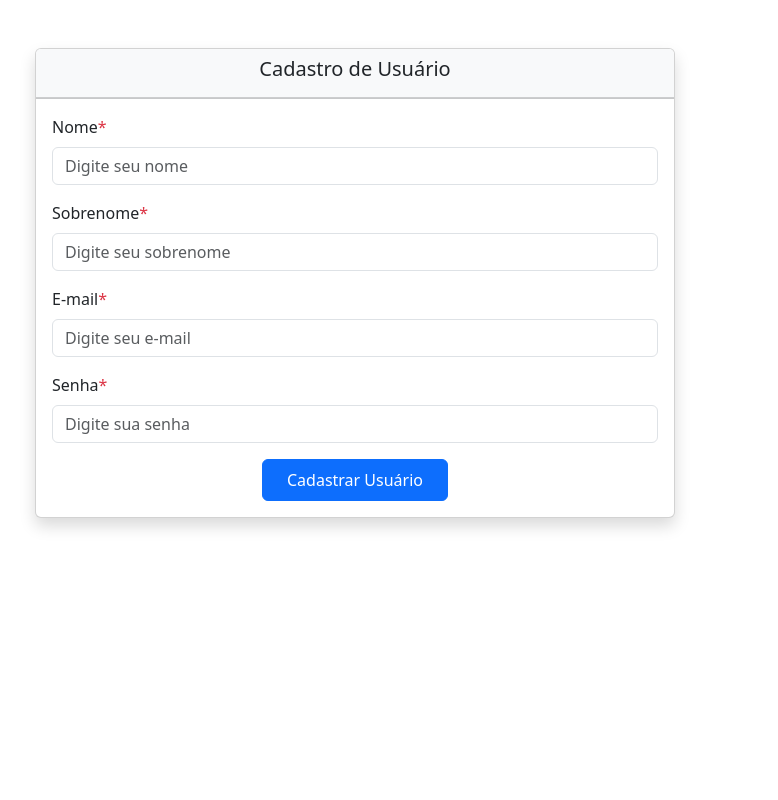
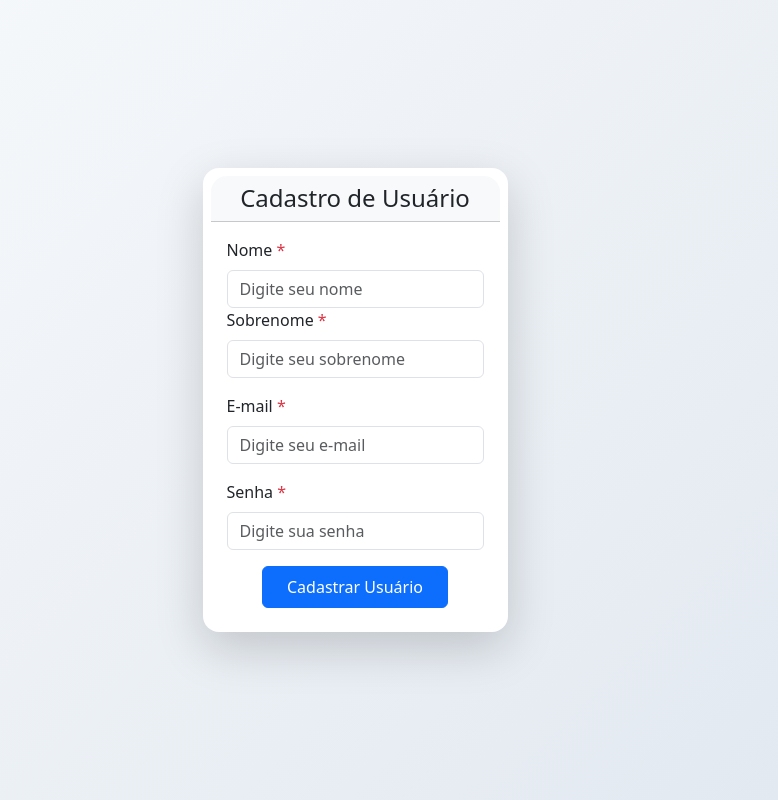
Before and after one commit to leticiasoftsy/desafio1, a React (Vite) app: page / in a window 1280 px wide. Shown: the whole page, without its empty margins (285-1063 px from the left). Built offline with nearby package versions, Linux system fonts and the light colour scheme.

Commit message:
feat: mudando o layout

```diff
--- a/src/pages/home/form.tsx
+++ b/src/pages/home/form.tsx
@@ -97,18 +97,19 @@ export default function UserForm({ id }: UserFormProps){
   };
 
   return (
-    <Card className="mx-auto mt-5 shadow" style={{ maxWidth: "50%", maxHeight:"1000px" }}>
-      <Card.Header className="text-center fw-bold bg-light">
-        <h5>{id ? "Editar usuario" : "Cadastro de Usuário"}</h5>
+    <div style={{minHeight: '100vh', background: 'linear-gradient(135deg, #f8fafc 0%, #e0e7ef 100%)', display: 'flex', alignItems: 'center', justifyContent: 'center'}}>
+     <Card className="shadow-lg border-0 rounded-4 p-2 animate__animated animate__fadeIn" style={{ background: '#fff', marginTop: 40, marginBottom: 40 }}>
+      <Card.Header className="text-center fw-bold bg-light rounded-top-4 border-0">
+        <h4 className="mb-0">{id ? "Editar usuario" : "Cadastro de Usuário"}</h4>
        </Card.Header>
-          <hr className="w-100 border-dark opacity p-0 my-0 m-0"/>
+          <hr className="w-100 border-dark opacity-25 p-0 my-0 m-0"/>
          <CardBody>
           <Form onSubmit={handleSubmit(onSubmit)}>
-          <div>
-            <Col md={12}>
-            <Form.Group className="mb-3">
+            <div className="g-3">
+             <Col md={12} sm={6}>
+              <Form.Group>
                <Form.Label>
-                Nome<span className="text-danger">*</span>
+                Nome <span className="text-danger">*</span>
                 </Form.Label>
                 <Form.Control
                 type="text"
@@ -123,10 +124,10 @@ export default function UserForm({ id }: UserFormProps){
             </Form.Group>
            </Col>
 
-          <Col md={12}>
+          <Col md={12} sm={6}>
             <Form.Group className="mb-3">
               <Form.Label>
-                Sobrenome<span className="text-danger">*</span>
+                Sobrenome <span className="text-danger">*</span>
                </Form.Label>
                <Form.Control
                 type="text"
@@ -141,10 +142,10 @@ export default function UserForm({ id }: UserFormProps){
             </Form.Group>
           </Col>
 
-          <Col md={12}>
+          <Col md={12} sm={6}>
             <Form.Group className="mb-3">
               <Form.Label>
-                E-mail<span
+                E-mail <span
                 className="text-danger"
                 >*</span>
               </Form.Label>
@@ -161,10 +162,10 @@ export default function UserForm({ id }: UserFormProps){
             </Form.Group>
           </Col>
 
-          <Col md={12}>
+          <Col md={12} sm={6}>
             <Form.Group className="mb-3 position-relative">
               <Form.Label>
-                Senha<span className="text-danger">*</span>
+                Senha <span className="text-danger">*</span>
               </Form.Label>
               <Form.Control
                 type={mostrarSenha ? "text" : "password"}
@@ -200,8 +201,7 @@ export default function UserForm({ id }: UserFormProps){
        </div>
       </Form>
      </CardBody>
-
-
     </Card>
+    </div>
   );
 }
```
Lines whose indentation alone changed are shown as unchanged.
